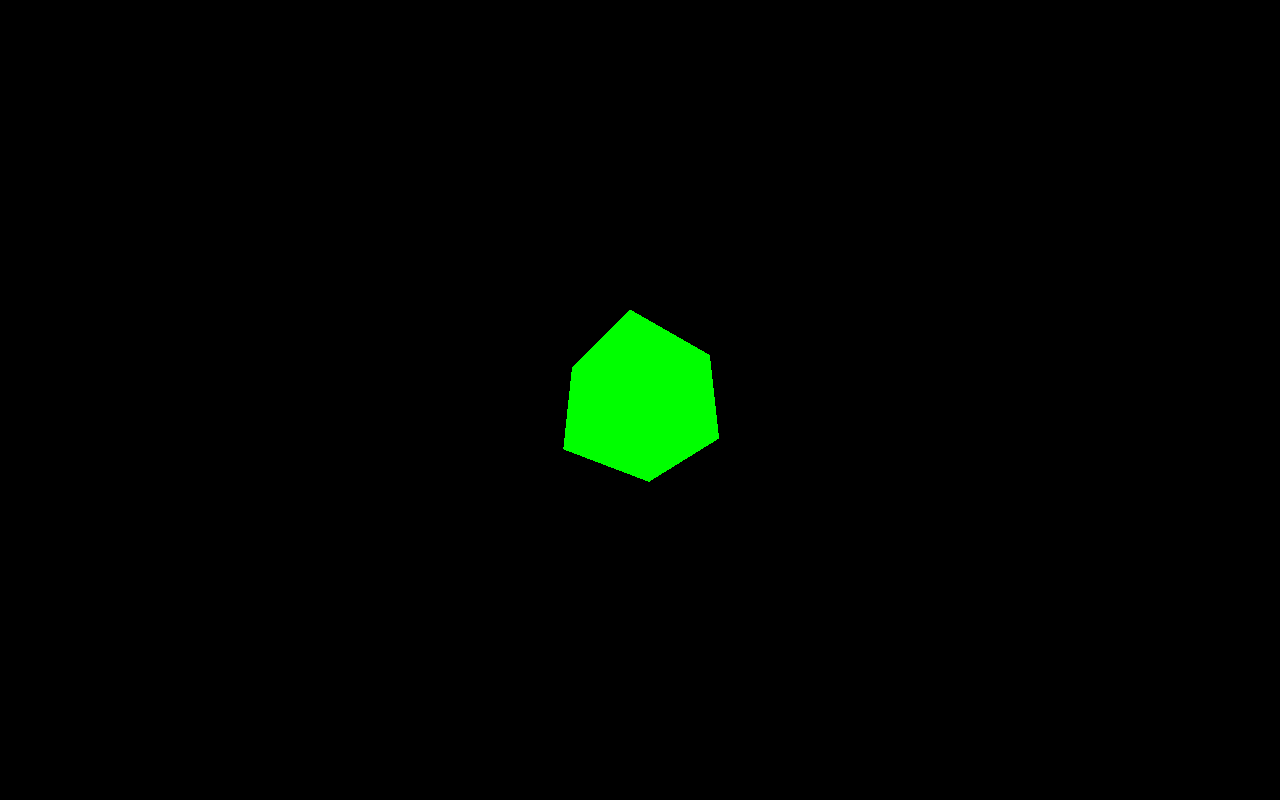
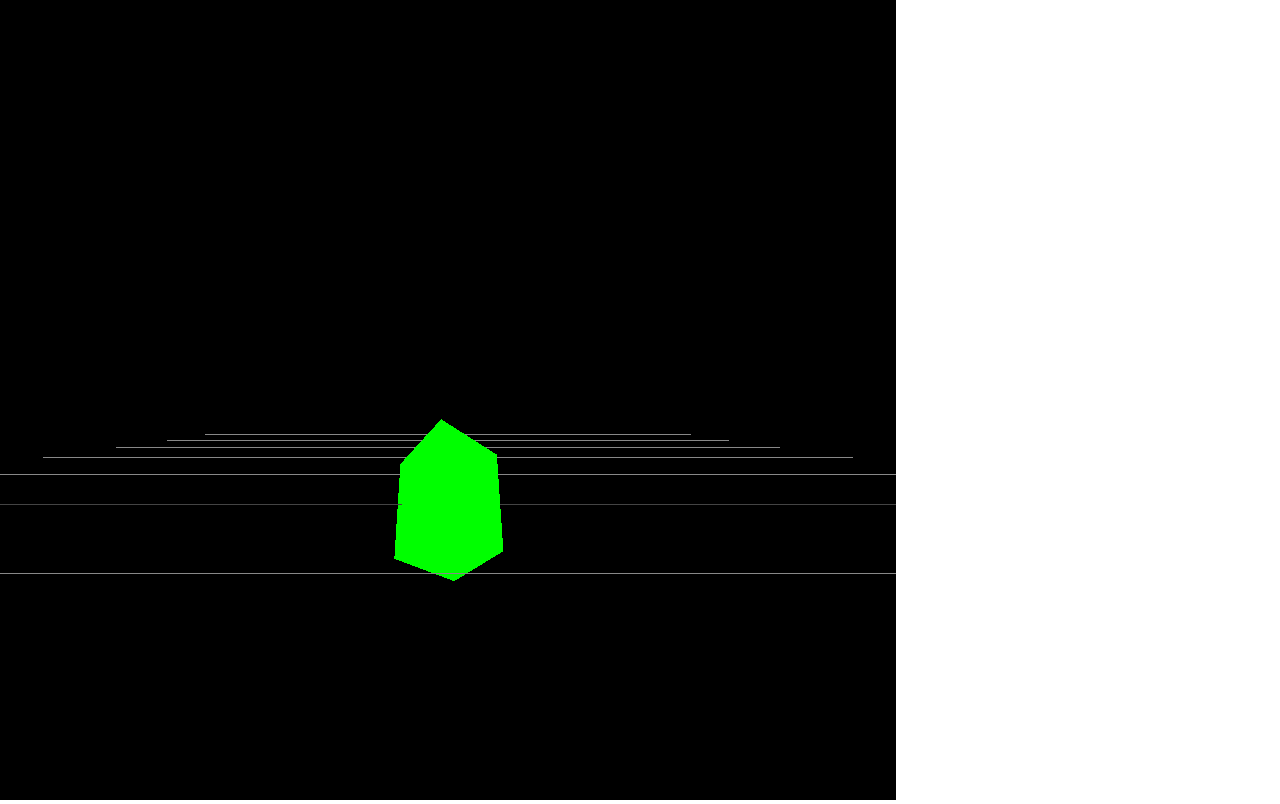
Before and after one commit to ColumbusDong/ColumbusDong.github.io, a website: page web/index.html in a window 1280 px wide. Drawn offline with Linux system fonts and the light colour scheme.

Commit message:
Added grid, resized canvas

```diff
--- a/src/box.js
+++ b/src/box.js
@@ -2,7 +2,7 @@ var scene = new THREE.Scene();
 var camera = new THREE.PerspectiveCamera( 75, window.innerWidth/window.innerHeight, 0.1, 1000 );
 
 var renderer = new THREE.WebGLRenderer();
-renderer.setSize( window.innerWidth, window.innerHeight );
+renderer.setSize( window.innerWidth * 0.7, window.innerHeight );
 document.body.appendChild( renderer.domElement );
 
 var geometry = new THREE.BoxGeometry( 1, 1, 1 );
@@ -11,6 +11,14 @@ var cube = new THREE.Mesh( geometry, material );
 scene.add( cube );
 
 camera.position.z = 5;
+camera.position.y = 1;
+
+var size = 10;
+var step = 10;
+var gridHelper = new THREE.GridHelper(size, step);
+
+
+scene.add(gridHelper);
 
 var render = function () {
     requestAnimationFrame( render );
--- a/web/css/index.css
+++ b/web/css/index.css
@@ -3,6 +3,7 @@ body {
 }
 
 canvas {
-    width: 100%;
+    display: block;
+    width: 70%;
     height: 100%;
 }
```
